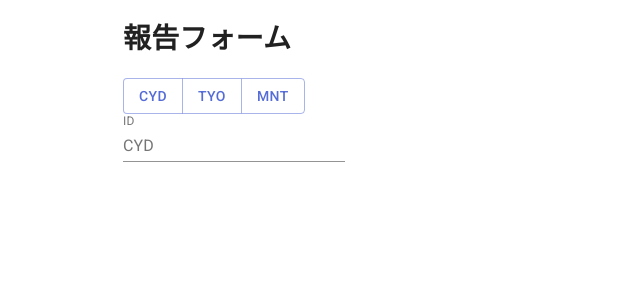
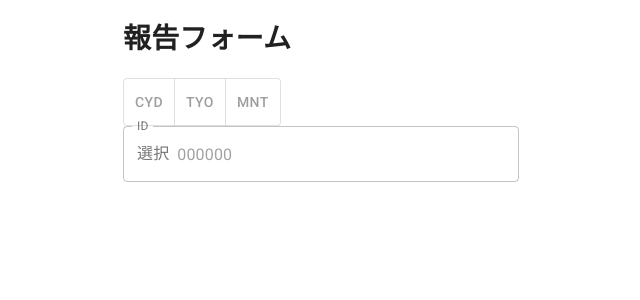
Before and after one commit to noriaki/bicycle-breakdown-report-app, a Next.js app: page /new in a window 1280 px wide. Shown: the top 300 px of the page, without its empty margins (319-959 px from the left). Built offline with nearby package versions, Linux system fonts and the light colour scheme.

Commit message:
change ButtonGroup to ToggleButtonGroup

```diff
--- a/package.json
+++ b/package.json
@@ -19,6 +19,7 @@
   },
   "dependencies": {
     "@material-ui/core": "^4.11.0",
+    "@material-ui/lab": "^4.0.0-alpha.56",
     "next": "9.4.4",
     "react": "16.13.1",
     "react-dom": "16.13.1"
--- a/src/components/Report/Editor/BicycleId.tsx
+++ b/src/components/Report/Editor/BicycleId.tsx
@@ -1,27 +1,48 @@
-import Button from '@material-ui/core/Button';
-import ButtonGroup from '@material-ui/core/ButtonGroup';
+import { useState } from 'react';
+import ToggleButton from '@material-ui/lab/ToggleButton';
+import ToggleButtonGroup from '@material-ui/lab/ToggleButtonGroup';
 import TextField from '@material-ui/core/TextField';
 import InputAdornment from '@material-ui/core/InputAdornment';
 
 const ids = ['CYD', 'TYO', 'MNT'] as const;
 
 const BicycleId = () => {
+  const [bicycleId, setBicycleId] = useState<string | null>(null);
+  const handleBicycleId = (e, newBicycleId) => setBicycleId(newBicycleId);
+
   return (
     <>
       <div>
-        <ButtonGroup color="primary" aria-label="outlined primary button group">
+        <ToggleButtonGroup
+          exclusive
+          value={bicycleId}
+          onChange={handleBicycleId}
+          aria-label="outlined primary button group"
+        >
           {ids.map((id) => (
-            <Button key={id}>{id}</Button>
+            <ToggleButton key={id} value={id}>
+              {id}
+            </ToggleButton>
           ))}
-        </ButtonGroup>
+        </ToggleButtonGroup>
       </div>
       <div>
         <TextField
+          id="id"
           label="ID"
-          id="id"
+          placeholder="000000"
+          fullWidth
+          type="number"
+          variant="outlined"
+          InputLabelProps={{
+            shrink: true,
+          }}
           InputProps={{
+            inputMode: 'numeric',
             startAdornment: (
-              <InputAdornment position="start">CYD</InputAdornment>
+              <InputAdornment position="start">
+                {bicycleId || '選択'}
+              </InputAdornment>
             ),
           }}
         />
```
Also changed, not shown: 1 other file (tests, documents, lock files or other folders).
